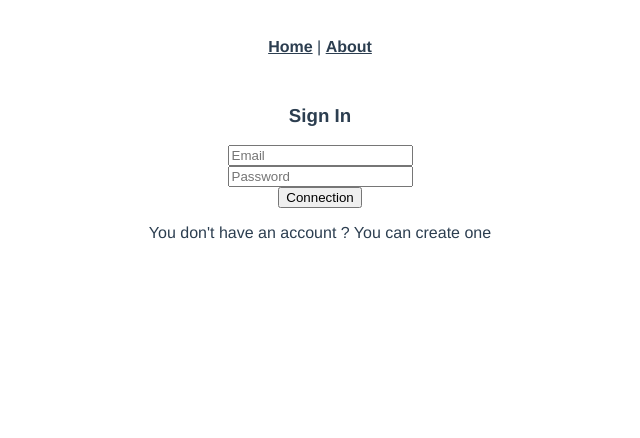
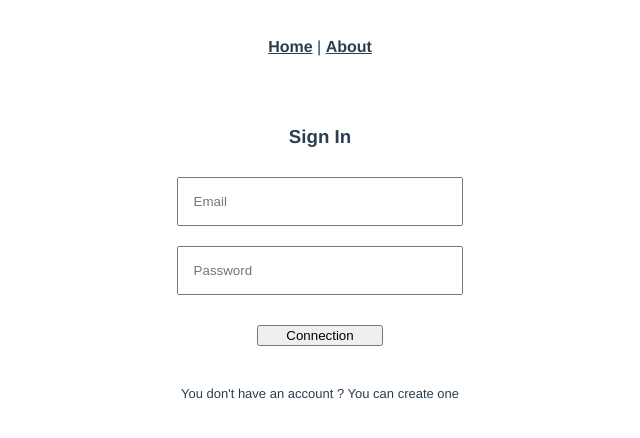
Before and after one commit to laseryuan/tutorial-hub, a Vue app in the folder app/: page /login in a window 1280 px wide. Shown: the top 438 px of the page, without its empty margins (320-960 px from the left). Built offline with nearby package versions, Linux system fonts and the light colour scheme.

Commit message:
[CSS] Style the Lgoin Page

```diff
--- a/app/src/components/Login.vue
+++ b/app/src/components/Login.vue
@@ -19,4 +19,25 @@
 </script>
 
 <style scoped>  /* "scoped" attribute limit the CSS to this component only */
+  .login {
+    margin-top: 40px;
+  }
+  input {
+    margin: 10px 0;
+    width: 20%;
+    padding: 15px;
+  }
+  button {
+    margin-top: 20px;
+    width: 10%;
+    cursor: pointer;
+  }
+  p {
+    margin-top: 40px;
+    font-size: 13px;
+  }
+  p a {
+    text-decoration: underline;
+    cursor: pointer;
+  }
 </style>
```
